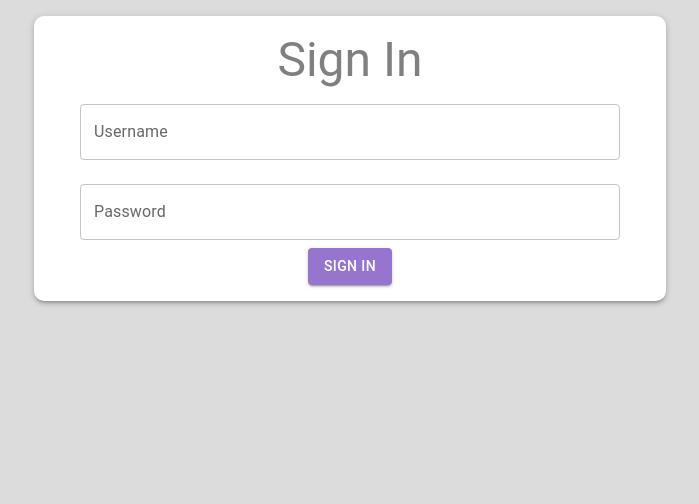
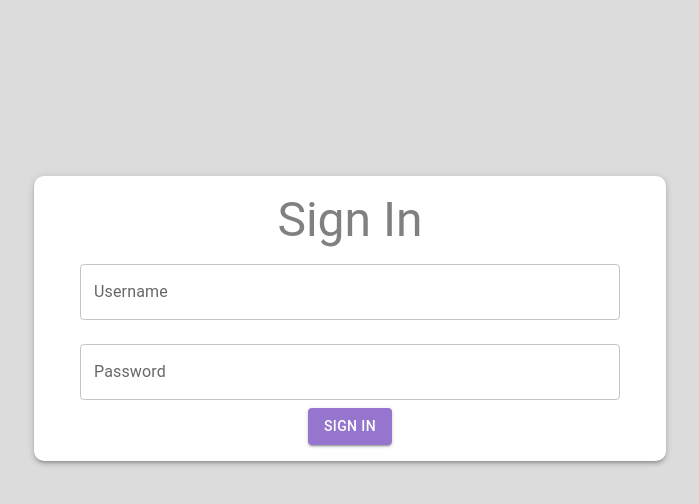
Before and after one commit to Attendex/attendex-frontend, a React (Create React App) app: page /signin in a window 1280 px wide. Shown: the top 504 px of the page, without its empty margins (290-989 px from the left). Built offline with nearby package versions, Linux system fonts and the light colour scheme.

Commit message:
Improve styling of signin page

```diff
--- a/src/pages/SignIn.js
+++ b/src/pages/SignIn.js
@@ -3,18 +3,23 @@ import { Card, TextField, Typography, Box, Button } from '@mui/material';
 
 function SignInPage() {
   return (
-    <Box sx={{ height: '100vh' }}>
+    <Box sx={{
+      height: '100vh',
+      padding: '1rem'
+    }}>
       <Card
         elevation={3}
         sx={{
           display: 'flex',
           flexDirection: 'column',
           alignItems: 'center',
-          margin: '1rem auto',
+          margin: '0 auto',
           padding: '1rem',
           borderRadius: '10px',
           maxWidth: '600px',
           background: 'white',
+          position: 'relative',
+          top: '20%',
         }}
       >
         <Typography variant="h3" sx={{color: 'grey'}}>
```
